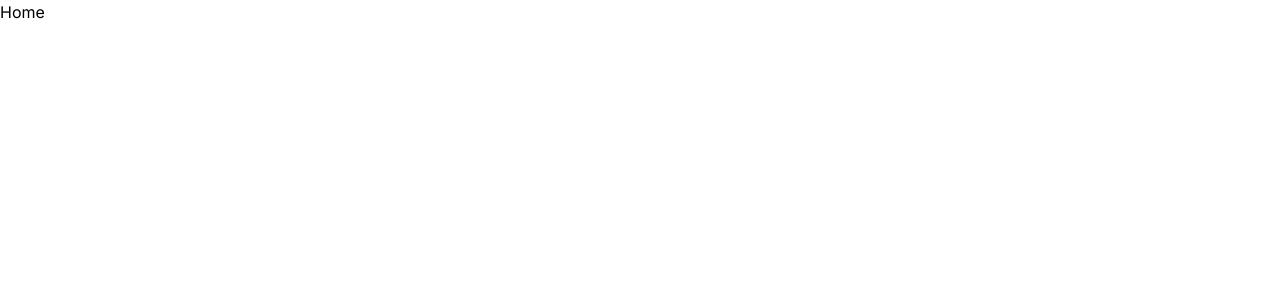
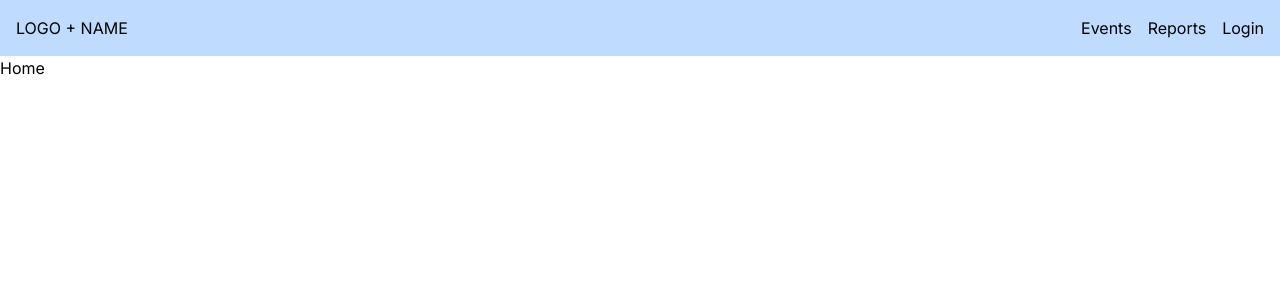
Before and after one commit to krsultov/CtrlAltDefeat-HTX, a Next.js app in the folder ctrlaltdefeat-htx/: page / in a window 1280 px wide. Shown: the top 300 px of the page. Built offline with nearby package versions, Linux system fonts and the light colour scheme.

Commit message:
Navigation component

```diff
--- a/ctrlaltdefeat-htx/app/(components)/Navigation.jsx
+++ b/ctrlaltdefeat-htx/app/(components)/Navigation.jsx
@@ -1,8 +1,26 @@
 import React from 'react';
+import Link from "next/link";
 
 const Navigation = () => {
     return (
-        <div>Navigation</div>
+        <nav className="flex justify-between bg-blue-200 p-4">
+            <div className="flex items-center space-x-4">
+                <Link href="/">
+                    LOGO + NAME
+                </Link>
+            </div>
+            <div className="flex items-center space-x-4">
+                <Link href="/#events">
+                    Events
+                </Link>
+                <Link href="/#reports">
+                    Reports
+                </Link>
+                <Link href="/#login">
+                    Login
+                </Link>
+            </div>
+        </nav>
     );
 };
 
--- a/ctrlaltdefeat-htx/app/layout.js
+++ b/ctrlaltdefeat-htx/app/layout.js
@@ -1,17 +1,23 @@
 import { Inter } from "next/font/google";
 import "./globals.css";
+import Navigation from "@/app/(components)/Navigation";
 
 const inter = Inter({ subsets: ["latin"] });
 
 export const metadata = {
-  title: "Create Next App",
+  title: "",
   description: "Generated by create next app",
 };
 
 export default function RootLayout({ children }) {
   return (
     <html lang="en">
-      <body className={inter.className}>{children}</body>
+      <body className={inter.className}>
+      <div className="flex flex-col h-screen max-h-screen">
+        <Navigation/>
+        <div className="flex-grow overflow-y-auto bg-accent-1 text-default-text">{children}</div>
+      </div>
+      </body>
     </html>
   );
 }
```
